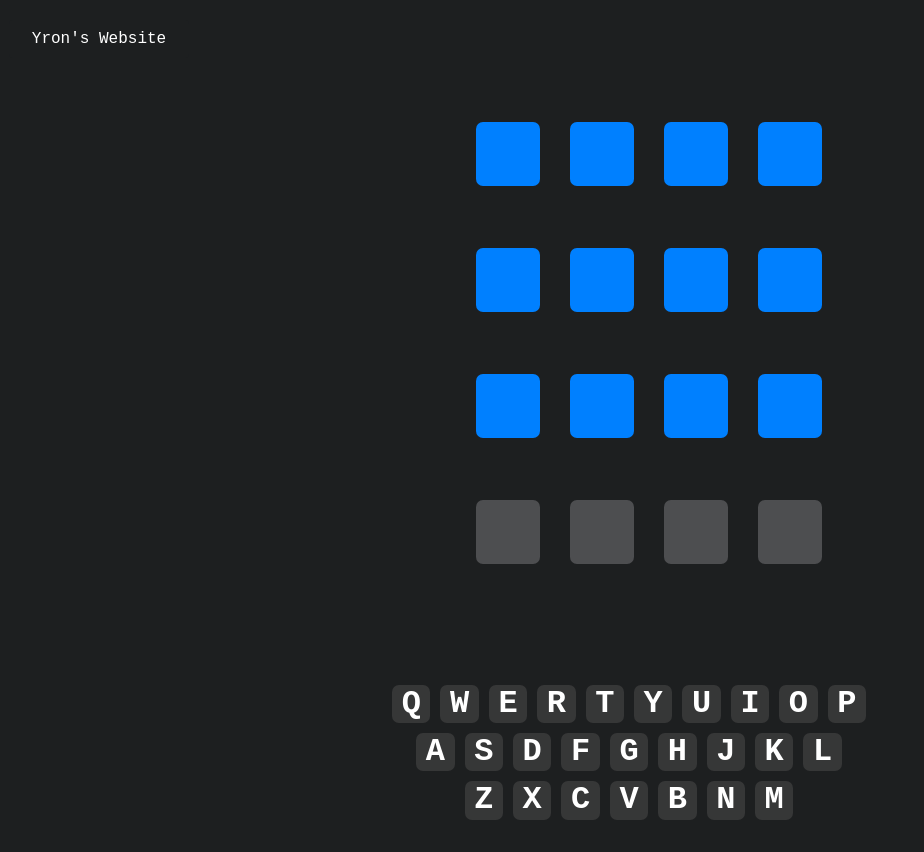
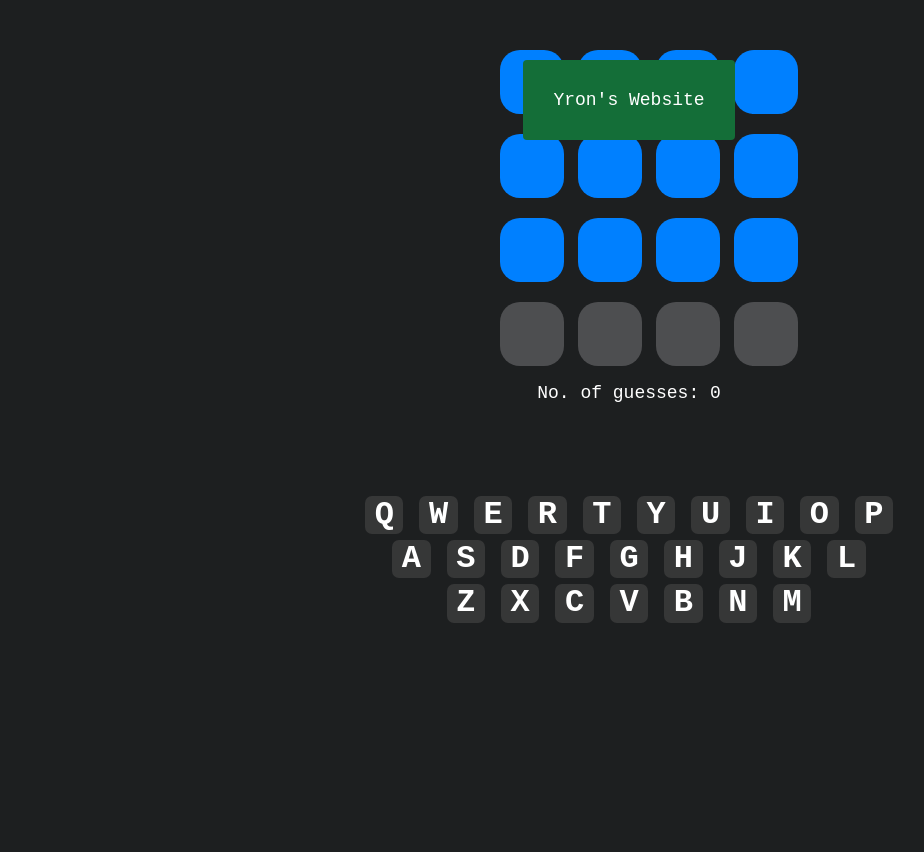
Before and after one commit to yronk9/website, a plain HTML site: page public/games.html in a window 1280 px wide. Shown: the whole page, without its empty margins (11-935 px from the left). After the commit the page ends 800 px from the top, so only its background shows below. Drawn offline with nearby package versions, Linux system fonts and the light colour scheme.

Commit message:
mobile done

```diff
--- a/public/games.html
+++ b/public/games.html
@@ -22,7 +22,7 @@
   }
 
   header {
-    background-color: #2B2D2F;
+    background-color: #2B2D2F00;
     color: #fff;
     padding: 25%;
     text-align: center;
@@ -40,12 +40,10 @@
 
   .fixed-object {
     position: fixed;
-    top: 20px; /* Adjust top position as needed */
-    left: 20px; /* Adjust left position as needed */
-    padding: 10px; /* Add padding as needed */
-    width: calc(100vw / 8); /* Make the object 1/8 of the viewport width */
+    padding: 30px; /* Add padding as needed */
+   /* width: calc(100vw); /* Make the object 1/4 of the viewport width */
     font-size: medium;
-    background-color: #2B2D2F;
+    background-color: #2b2d2f00;
     color: #fff;
     border-radius: 4px;
     z-index: 1000; /* Ensure the object is above other content */
@@ -256,6 +254,7 @@
   .row {
     display: flex;
     justify-content: center;
+    margin-bottom: -10px;
   }
 
   .square {
@@ -263,10 +262,10 @@
     width: 15vw; /* adjust the size of the squares */
     height: 15vw; /* adjust the size of the squares */
     background-color: #0080ff; /* default color */
-    margin: 15px; /* adjust the spacing between squares */
+    margin: 10px; /* adjust the spacing between squares */
     font-size: 480%; /* adjust the font size of the character */
     font-weight: bold;
-    border-radius: 7px;
+    border-radius: 20px;
     text-align: center;
   }
 
@@ -275,7 +274,7 @@
     width: 7vw; /* adjust the size of the squares */
     height: 7vw; /* adjust the size of the squares */
     background-color: #363737; /* default color */
-    margin: 5px; /* adjust the spacing between squares */
+    margin: 8px; /* adjust the spacing between squares */
     font-size: 250%; /* adjust the font size of the character */
     font-weight: bold;
     border-radius: 7px;
@@ -286,10 +285,10 @@
     width: 15vw; /* adjust the size of the squares */
     height: 15vw; /* adjust the size of the squares */
     background-color: #67686aa6; /* default color */
-    margin: 15px; /* adjust the spacing between squares */
+    margin: 10px; /* adjust the spacing between squares */
     font-size: 480%; /* adjust the font size of the character */
     font-weight: bold;
-    border-radius: 7px;
+    border-radius: 20px;
     text-align: center;
   }
 
@@ -298,10 +297,10 @@
     flex-shrink: 0; /* prevent squares from stretching */
     width: 15vw; /* adjust the size of the squares */
     height: 15vw; /* adjust the size of the squares */
-    margin: 15px; /* adjust the spacing between squares */
+    margin: 10px; /* adjust the spacing between squares */
     font-size: 480%; /* adjust the font size of the character */
     font-weight: bold;
-    border-radius: 7px;
+    border-radius: 20px;
     text-align: center;
   }
 
@@ -310,10 +309,10 @@
     flex-shrink: 0; /* prevent squares from stretching */
     width: 15vw; /* adjust the size of the squares */
     height: 15vw; /* adjust the size of the squares */
-    margin: 15px; /* adjust the spacing between squares */
+    margin: 10px; /* adjust the spacing between squares */
     font-size: 480%; /* adjust the font size of the character */
     font-weight: bold;
-    border-radius: 7px;
+    border-radius: 20px;
     text-align: center;
   }
 
@@ -344,8 +343,8 @@
    #invisinput {
       caret-color: transparent;
       justify-content: center;
-      height: 40px;
-      font-size: xx-large;
+      height: 30px;
+      font-size: large;
       background-color: #2B2D2F;
       color: #363737;
    }
@@ -355,7 +354,7 @@
 
 <body>
 
-<div class="fixed-object" style="top: 20px; text-align: center; background-color: #1D1F20;">Yron's Website</div>
+<div class="fixed-object" style="top: 60px; font-size: large; background-color: #146e38;">Yron's Website</div>
 <!-- <a href="index.html" class="fixed-object" style="top: 70px; text-align: center;">Home</a>
 <a href="navigation.html" class="fixed-object" style="top: 130px; text-align: center;">Photos</a>
 <a href="update.html" class="fixed-object" style="top: 190px; text-align: center;">History</a>
@@ -366,7 +365,6 @@
   	<div class="object" id="90">
     	<div class="object-header" style="text-align:justify; display:none">Daily Word</div>
         <div class="center-object">
-            <li class="square" id="square0" style="background-color: #0080ff00; color: #0080ff00; margin: 0%;"></li>
             <input type="text" id="invisinput" placeholder="tap to open keyboard" style="text-align: center;">
 
 
@@ -395,8 +393,8 @@
                 <li class="square4" id="square15"></li>
                 <li class="square4" id="square16"></li>
             </ul>
-
         </div>
+        <div class="text" id="guess" style="text-align: center; font-size: large; margin-top: 20px;">No. of guesses: 0</div>
 
         <div class="center-object" style="margin-top: 10%; display: none;" id="keyboard">
           <div class="row" id="key1">
@@ -433,13 +431,8 @@
         </div>
         </div>
       </div>
+  	</div>
 
-
-
-
-    		<!--<img src="https://imgs.mongabay.com/wp-content/uploads/sites/20/2021/04/27102307/10-1-768x512.jpg" alt="Busa, PH">-->
-    		</div>
-  	</div>
 
 	<!--<div class="object" id="91">
 		<div class="object-header"; style="text-align: center;">this is a game</div>
@@ -455,6 +448,8 @@
 
 
 <script>
+  // Define a global variable to store the number of guesses
+  let numberOfGuesses = 0;
   // Create a new Date object for the current date
   const currentDate = new Date();
 
@@ -543,6 +538,12 @@
   */
 
   function compareWordWithWordOfDay(currentRow) {
+    // Increment the number of guesses each time the function is called
+    numberOfGuesses++;
+
+    // Update the display of the number of guesses
+    $("#guess").text("No. of guesses: " + numberOfGuesses);
+
     // Reset the colors of all squares
     if (currentRow == 1) {
       $(".yellow").removeClass("yellow").addClass("square");
@@ -583,7 +584,7 @@
     // Check if the game is won
     if (count === 4) {
       if (isMobileDevice()) {
-        alert("You got it! Play agin tomorrow...");
+        alert("Congratulations!\nYou guessed the word in " + numberOfGuesses + " guesses.\nPlay again tomorrow!");
         $(document).off("keydown");
       }
       else {
@@ -602,15 +603,11 @@
 
 
   function setMobileResolution() {
-    // // iPhone resolution
-    var iphoneWidth = 980; // iPhone width in pixels
 
-    // // Set document width
-    document.documentElement.style.width = iphoneWidth + "px";
 
     // // Set viewport width
     var viewportMetaTag = document.querySelector('meta[name="viewport"]');
-    viewportMetaTag.setAttribute('content', 'width=' + iphoneWidth + ', initial-scale=1, maximum-scale=1, user-scalable=0');
+    viewportMetaTag.setAttribute('content', 'initial-scale=1, maximum-scale=1, user-scalable=0');
 
     // Disable body scrolling
     document.body.style.overflowX = 'hidden';
@@ -781,6 +778,7 @@
           targets: ['.square', '.green', '.yellow', '.square4'],
           width: '5vw', // Original width
           height: '5vw', // Original height
+          margin: '7px',
           fontSize: '350%', // Original font size
           easing: 'easeInOutSine', // Use easing for smoother animation
           duration: 500 // Animation duration in milliseconds
@@ -790,6 +788,7 @@
         targets: ['.square', '.green', '.yellow', '.square4'],
         width: '15vw',
         height: '15vw',
+        margin: '7px',
         fontSize: '480%', // 50% increase in font size
         easing: 'easeInOutSine', // Use easing for smoother animation
         duration: 500 // Animation duration in milliseconds
@@ -797,9 +796,12 @@
 
     var mobileSize = {
           targets: ['.square', '.green', '.yellow', '.square4'],
-          width: '40vw', // Original width
-          height: '40vw', // Original height
-          fontSize: '800%', // Original font size
+          translateX: '-20px',
+          width: '18vw', // Original width
+          height: '18vw', // Original height
+          fontSize: '380%', // Original font size
+          borderRadius: '12px',
+          margin: '2px',
           easing: 'easeInOutSine', // Use easing for smoother animation
           duration: 500 // Animation duration in milliseconds
         };
@@ -824,10 +826,10 @@
 
    var animateFixedObjectLeft = {
         targets: ['.fixed-object'],
-        translateX: '-250px', // Adjust the value to move left
+        translateX: '-2500px', // Adjust the value to move left
         easing: 'easeInOutSine', // Use easing for smoother animation
-        delay: 1000,
-        duration: 500 // Animation duration in milliseconds
+        delay: 1500,
+        duration: 750 // Animation duration in milliseconds
       };
 
     var animateFixedObjectReturn = {
```
